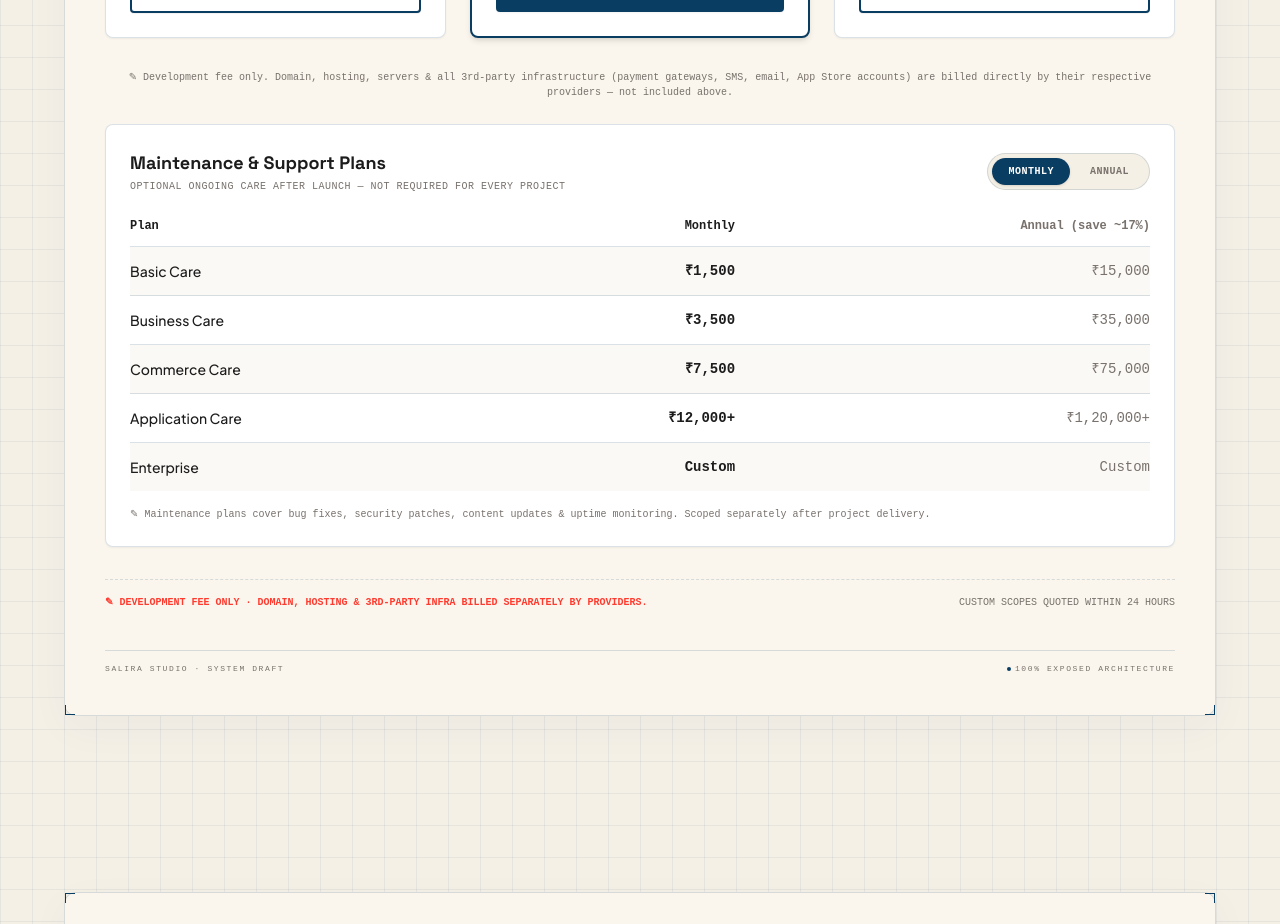
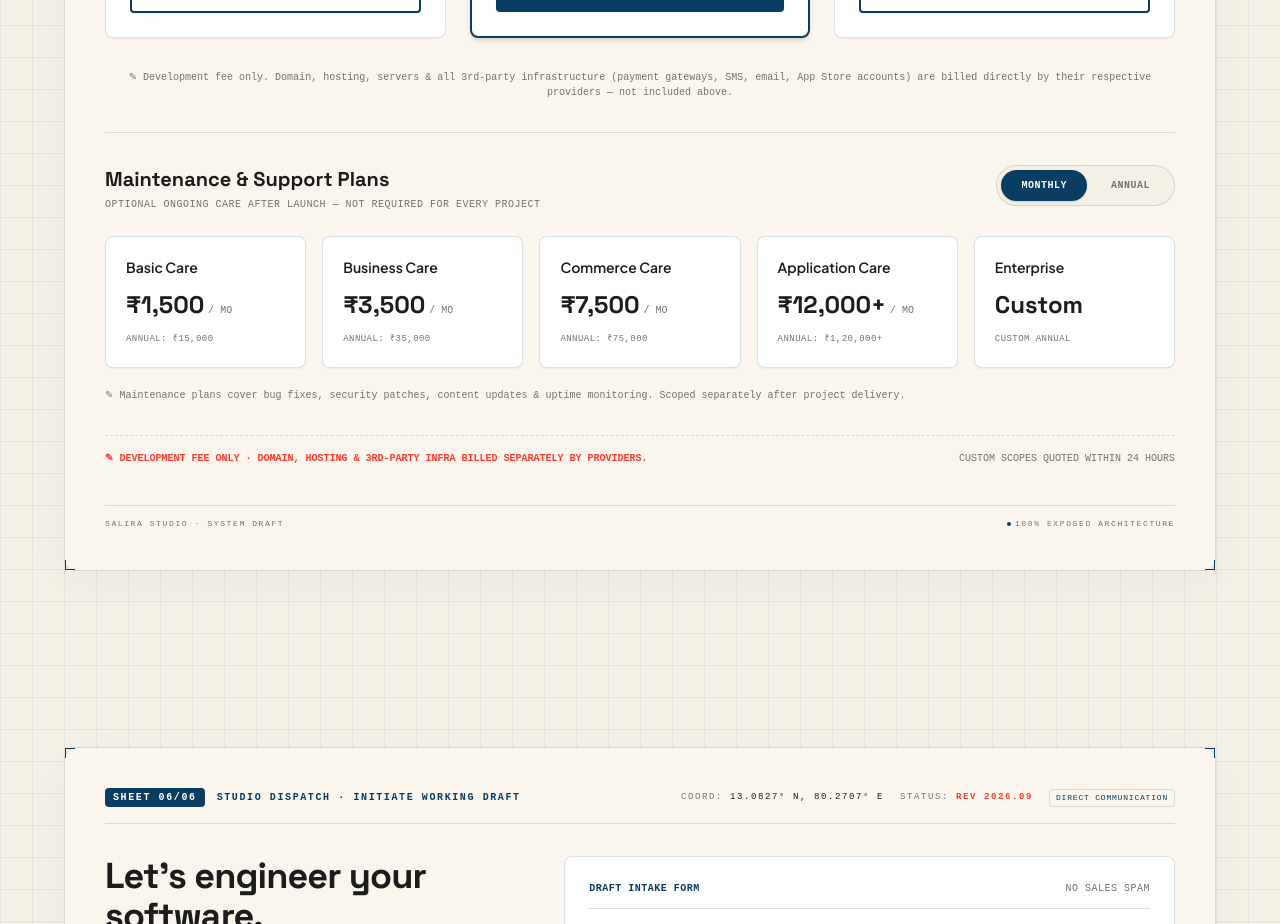
Before and after one commit to salira-studio/portfolio, a React (Vite) app: page / in a window 1280 px wide. Shown: the part 4840-5764 px from the top of the page. Built offline with nearby package versions, Linux system fonts and the light colour scheme.

Commit message:
fix: maintenance plans as card grid with separate padding, removed table layout

```diff
--- a/src/portfolio/pages/Home.tsx
+++ b/src/portfolio/pages/Home.tsx
@@ -499,22 +499,23 @@ export default function Home() {
           </p>
 
           {/* ── Maintenance & Retainer Plans ── */}
-          <div className="mt-4 rounded-lg border border-[var(--salira-border-draft)] bg-white p-6 shadow-xs">
-            <div className="flex flex-wrap items-center justify-between gap-4 mb-6">
+          <div className="mt-8 pt-8 border-t border-[var(--salira-border-draft)]">
+            {/* Header row */}
+            <div className="flex flex-wrap items-start justify-between gap-4 mb-6">
               <div>
-                <h3 className="font-display text-lg font-bold text-[var(--salira-graphite)]">
+                <h3 className="font-display text-xl font-bold text-[var(--salira-graphite)]">
                   Maintenance &amp; Support Plans
                 </h3>
-                <p className="mt-0.5 font-mono text-[10px] text-[var(--salira-graphite-muted)] uppercase tracking-wider">
+                <p className="mt-1 font-mono text-[10px] text-[var(--salira-graphite-muted)] uppercase tracking-wider">
                   Optional ongoing care after launch — not required for every project
                 </p>
               </div>
               {/* Monthly / Annual Toggle */}
-              <div className="inline-flex items-center rounded-full border border-[var(--salira-border-draft)] bg-[var(--salira-paper)] p-1 gap-1">
+              <div className="inline-flex items-center rounded-full border border-[var(--salira-border-draft)] bg-[var(--salira-paper)] p-1 gap-1 shrink-0">
                 <button
                   type="button"
                   onClick={() => setMaintenanceBilling('monthly')}
-                  className={`px-4 py-1.5 rounded-full font-mono text-[10px] font-bold uppercase tracking-wider transition-all duration-200 cursor-pointer ${
+                  className={`px-5 py-2 rounded-full font-mono text-[10px] font-bold uppercase tracking-wider transition-all duration-200 cursor-pointer ${
                     maintenanceBilling === 'monthly'
                       ? 'bg-[var(--salira-blueprint)] text-white shadow-sm'
                       : 'text-[var(--salira-graphite-muted)] hover:text-[var(--salira-graphite)]'
@@ -525,7 +526,7 @@ export default function Home() {
                 <button
                   type="button"
                   onClick={() => setMaintenanceBilling('annual')}
-                  className={`px-4 py-1.5 rounded-full font-mono text-[10px] font-bold uppercase tracking-wider transition-all duration-200 cursor-pointer ${
+                  className={`px-5 py-2 rounded-full font-mono text-[10px] font-bold uppercase tracking-wider transition-all duration-200 cursor-pointer ${
                     maintenanceBilling === 'annual'
                       ? 'bg-[var(--salira-blueprint)] text-white shadow-sm'
                       : 'text-[var(--salira-graphite-muted)] hover:text-[var(--salira-graphite)]'
@@ -536,42 +537,34 @@ export default function Home() {
               </div>
             </div>
 
-            {/* Table */}
-            <div className="overflow-x-auto">
-              <table className="w-full text-sm">
-                <thead>
-                  <tr className="border-b border-[var(--salira-border-draft)]">
-                    <th className="text-left font-mono text-xs font-bold text-[var(--salira-graphite)] pb-3 pr-4">Plan</th>
-                    <th className="text-right font-mono text-xs font-bold text-[var(--salira-graphite)] pb-3 px-4">
-                      {maintenanceBilling === 'monthly' ? 'Monthly' : 'Annual'}
-                    </th>
-                    <th className="text-right font-mono text-xs font-bold text-[var(--salira-graphite-muted)] pb-3 pl-4">
-                      {maintenanceBilling === 'monthly' ? 'Annual (save ~17%)' : 'Monthly equiv.'}
-                    </th>
-                  </tr>
-                </thead>
-                <tbody>
-                  {MAINTENANCE_PLANS.map((row, i) => (
-                    <tr
-                      key={row.plan}
-                      className={`border-b border-[var(--salira-border-draft)] last:border-0 ${i % 2 === 0 ? 'bg-[var(--salira-paper)]/40' : ''}`}
-                    >
-                      <td className="py-3.5 pr-4 font-sans text-sm font-medium text-[var(--salira-graphite)]">
-                        {row.plan}
-                      </td>
-                      <td className="py-3.5 px-4 text-right font-mono text-sm font-bold text-[var(--salira-graphite)]">
-                        {maintenanceBilling === 'monthly' ? row.monthly : row.annual}
-                      </td>
-                      <td className="py-3.5 pl-4 text-right font-mono text-sm text-[var(--salira-graphite-muted)]">
-                        {maintenanceBilling === 'monthly' ? row.annual : row.monthly}
-                      </td>
-                    </tr>
-                  ))}
-                </tbody>
-              </table>
+            {/* Cards grid — 2 cols on sm, 3 on md, 5 on lg */}
+            <div className="grid gap-4 grid-cols-1 sm:grid-cols-2 md:grid-cols-3 lg:grid-cols-5">
+              {MAINTENANCE_PLANS.map((row) => (
+                <div
+                  key={row.plan}
+                  className="flex flex-col gap-3 rounded-lg border border-[var(--salira-border-draft)] bg-white p-5 shadow-xs hover:shadow-sm hover:border-[var(--salira-blueprint)]/30 transition-all duration-200"
+                >
+                  <span className="font-sans text-sm font-semibold text-[var(--salira-graphite)]">
+                    {row.plan}
+                  </span>
+                  <div>
+                    <span className="font-display text-2xl font-bold text-[var(--salira-graphite)]">
+                      {maintenanceBilling === 'monthly' ? row.monthly : row.annual}
+                    </span>
+                    <span className="ml-1 font-mono text-[10px] text-[var(--salira-graphite-muted)] uppercase">
+                      {row.monthly === 'Custom' ? '' : maintenanceBilling === 'monthly' ? '/ mo' : '/ yr'}
+                    </span>
+                  </div>
+                  <p className="font-mono text-[9px] text-[var(--salira-graphite-muted)] uppercase tracking-wider">
+                    {maintenanceBilling === 'monthly'
+                      ? (row.annual === 'Custom' ? 'Custom annual' : `Annual: ${row.annual}`)
+                      : (row.monthly === 'Custom' ? 'Custom monthly' : `Monthly: ${row.monthly}`)}
+                  </p>
+                </div>
+              ))}
             </div>
 
-            <p className="mt-4 font-mono text-[10px] text-[var(--salira-graphite-muted)]">
+            <p className="mt-5 font-mono text-[10px] text-[var(--salira-graphite-muted)]">
               ✎ Maintenance plans cover bug fixes, security patches, content updates &amp; uptime monitoring. Scoped separately after project delivery.
             </p>
           </div>
```
